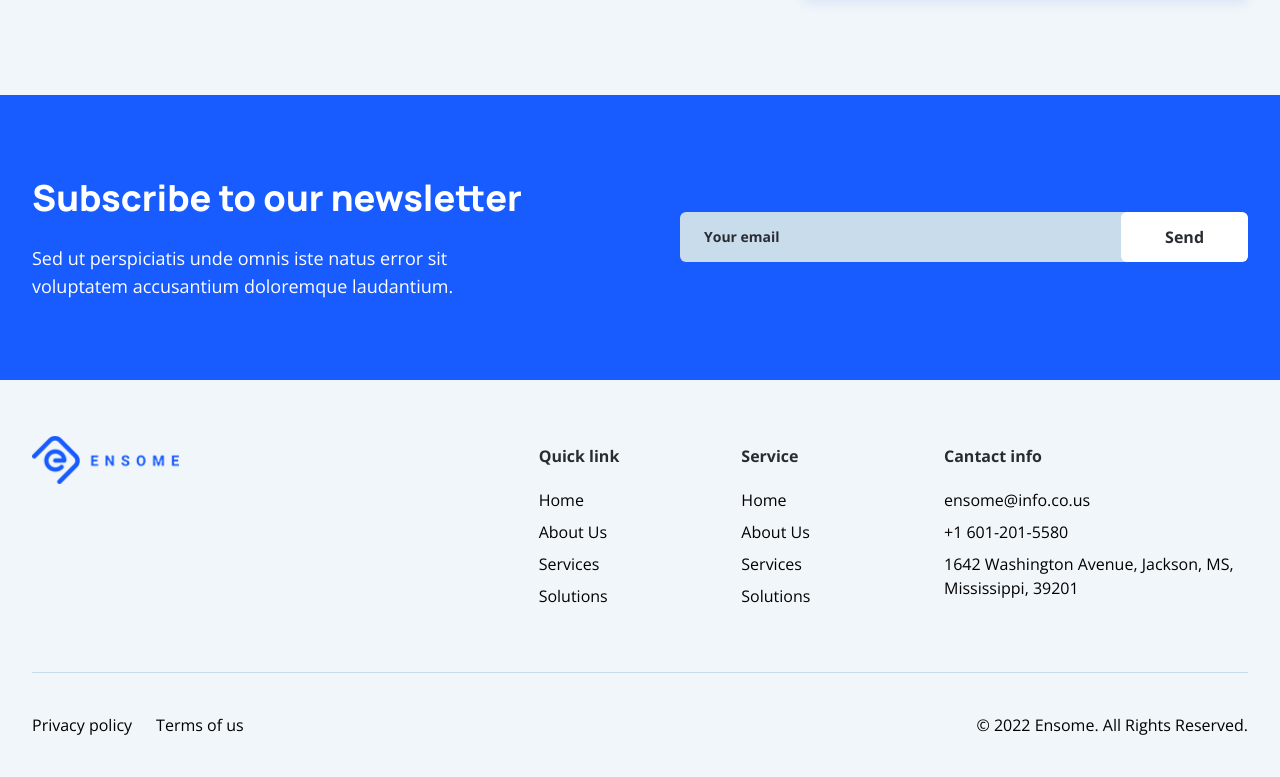
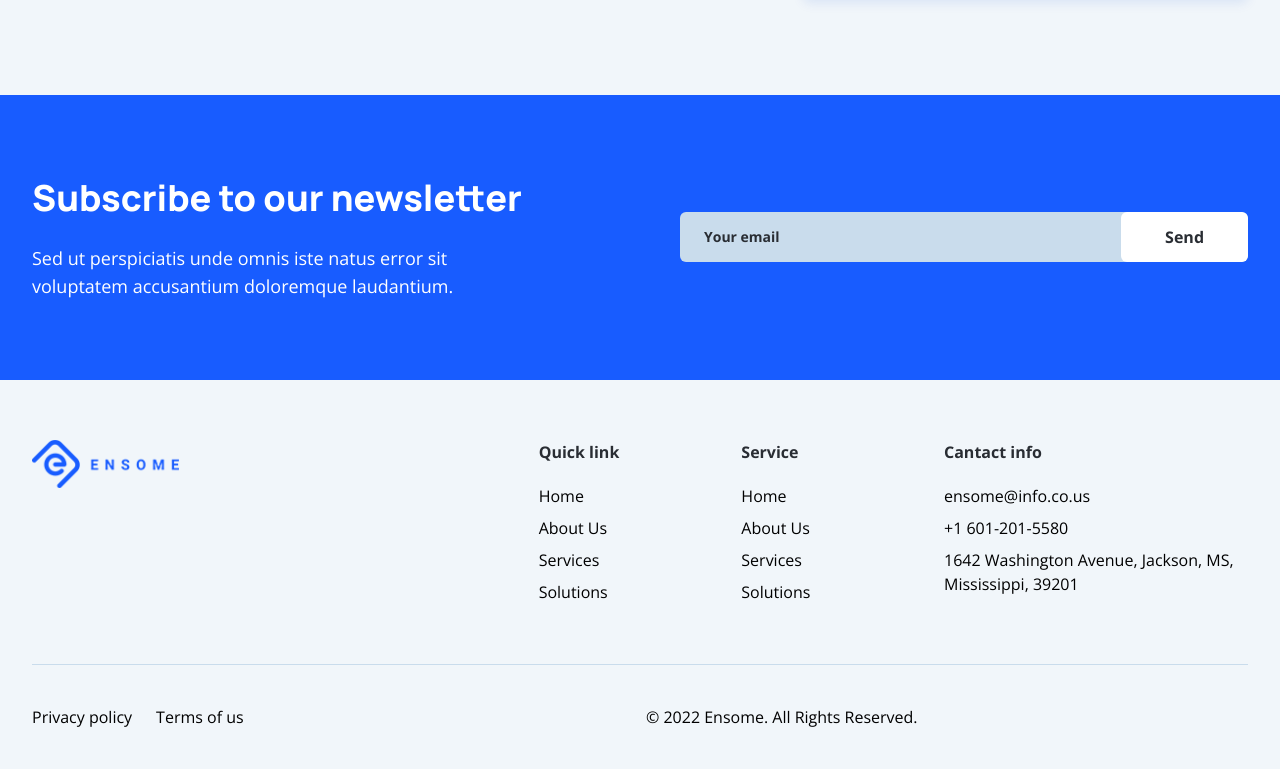
Before and after one commit to CodeWithMilap/ensome, a Next.js app: page / in a window 1280 px wide. Shown: the part 4838-5615 px from the top of the page. Built offline with nearby package versions, Linux system fonts and the light colour scheme.

Commit message:
Update Footer.tsx

```diff
--- a/components/Footer.tsx
+++ b/components/Footer.tsx
@@ -1,15 +1,15 @@
 import React from 'react'
 import Section from './Section'
 import Link from 'next/link'
-import Logo from './Logo'
-
+import LogoImg from "../public/logo_blue.svg";
+import Image from "next/image";
 const Footer = () => {
     return (
         <footer className='bg-Background'>
             <Section className=''>
-                <div className='grid grid-cols-12 md:py-16'>
-                    <div className='col-span-5 -mt-8'><Logo /></div>
-                    <div className='col-span-2 flex flex-col gap-5'>
+                <div className='grid grid-cols-1 lg:grid-cols-12 py-10'>
+                    <div className='lg:col-span-5 py-5'><Image className="lg:h-12 h-8 w-auto" src={LogoImg} alt="" /></div>
+                    <div className='lg:col-span-2 flex flex-col gap-5 py-5'>
                         <h6 className='text-Black font-bold text-base'>Quick link</h6>
                         <div className='flex flex-col gap-2'>
                             <Link href={'#'}>Home</Link>
@@ -18,7 +18,7 @@ const Footer = () => {
                             <Link href={'#'}>Solutions</Link>
                         </div>
                     </div>
-                    <div className='col-span-2 flex flex-col gap-5'>
+                    <div className='lg:col-span-2 flex flex-col gap-5 py-5'>
                         <h6 className='text-Black font-bold text-base'>Service</h6>
                         <div className='flex flex-col gap-2'>
                             <Link href={'#'}>Home</Link>
@@ -27,7 +27,7 @@ const Footer = () => {
                             <Link href={'#'}>Solutions</Link>
                         </div>
                     </div>
-                    <div className='col-span-3 flex flex-col gap-5'>
+                    <div className='lg:col-span-3 flex flex-col gap-5 py-5'>
                         <h6 className='text-Black font-bold text-base'>Cantact info</h6>
                         <div className='flex flex-col gap-2'>
                             <Link href={'#'}>ensome@info.co.us</Link>
@@ -36,7 +36,7 @@ const Footer = () => {
                         </div>
                     </div>
                 </div>
-                <div className='w-full md:py-10 py-6 border-t border-Helper-blue-3 flex justify-between'>
+                <div className='w-full md:py-10 py-6 border-t border-Helper-blue-3 grid grid-cols-1 lg:grid-cols-2 gap-3 justify-between'>
                     <div className='flex gap-6'>
                         <Link href="#">Privacy policy</Link>
                         <Link href="#">Terms of us</Link>
```
